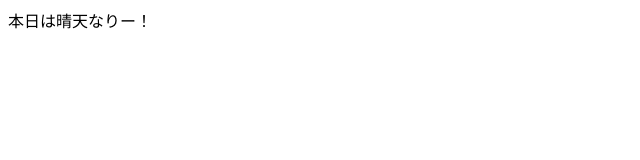
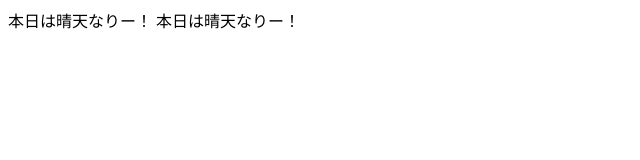
Before and after one commit to s16008/html5.1201, a plain HTML site: page index.html in a window 1280 px wide. Shown: the whole page, without its empty margins (0-640 px from the left). Drawn offline with Linux system fonts and the light colour scheme.

Commit message:
同期確認のため2行にした

```diff
--- a/index.html
+++ b/index.html
@@ -1,3 +1,4 @@
 <html>
 本日は晴天なりー！
+本日は晴天なりー！
 </html>
```
